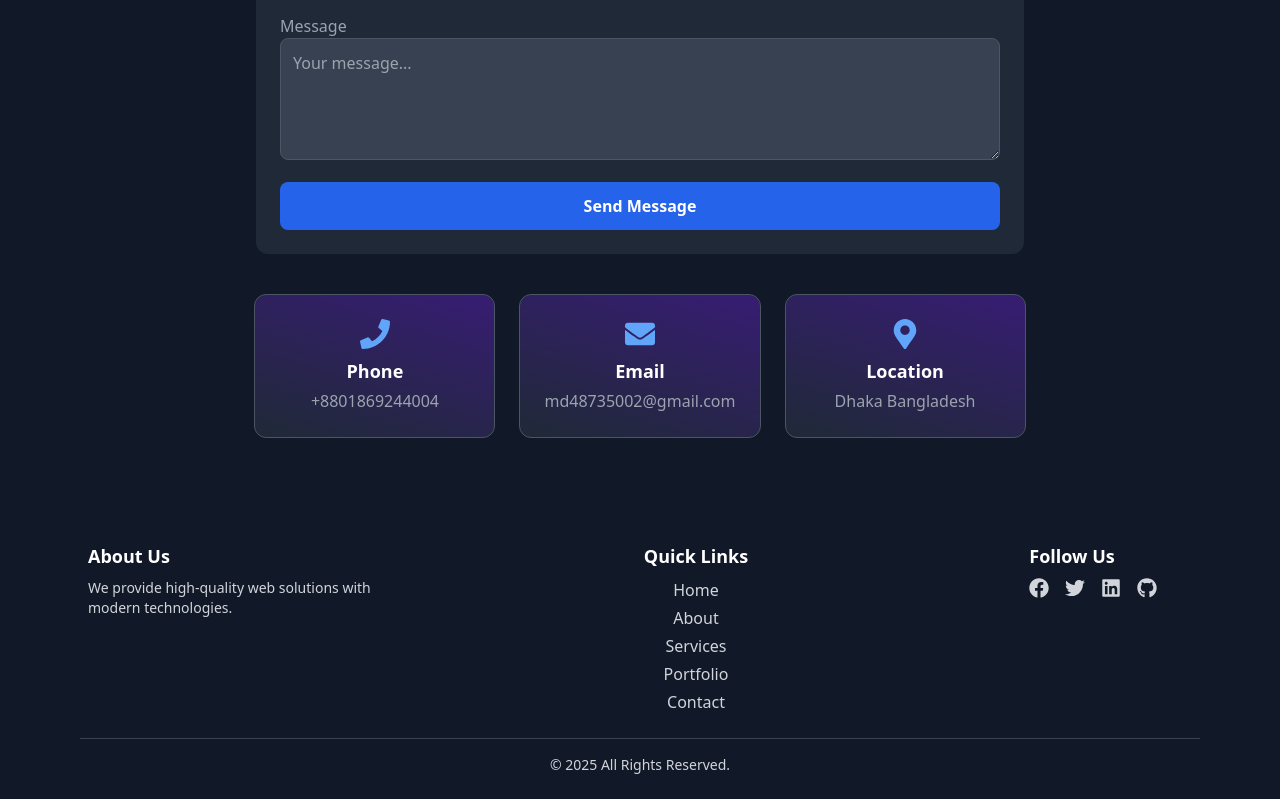
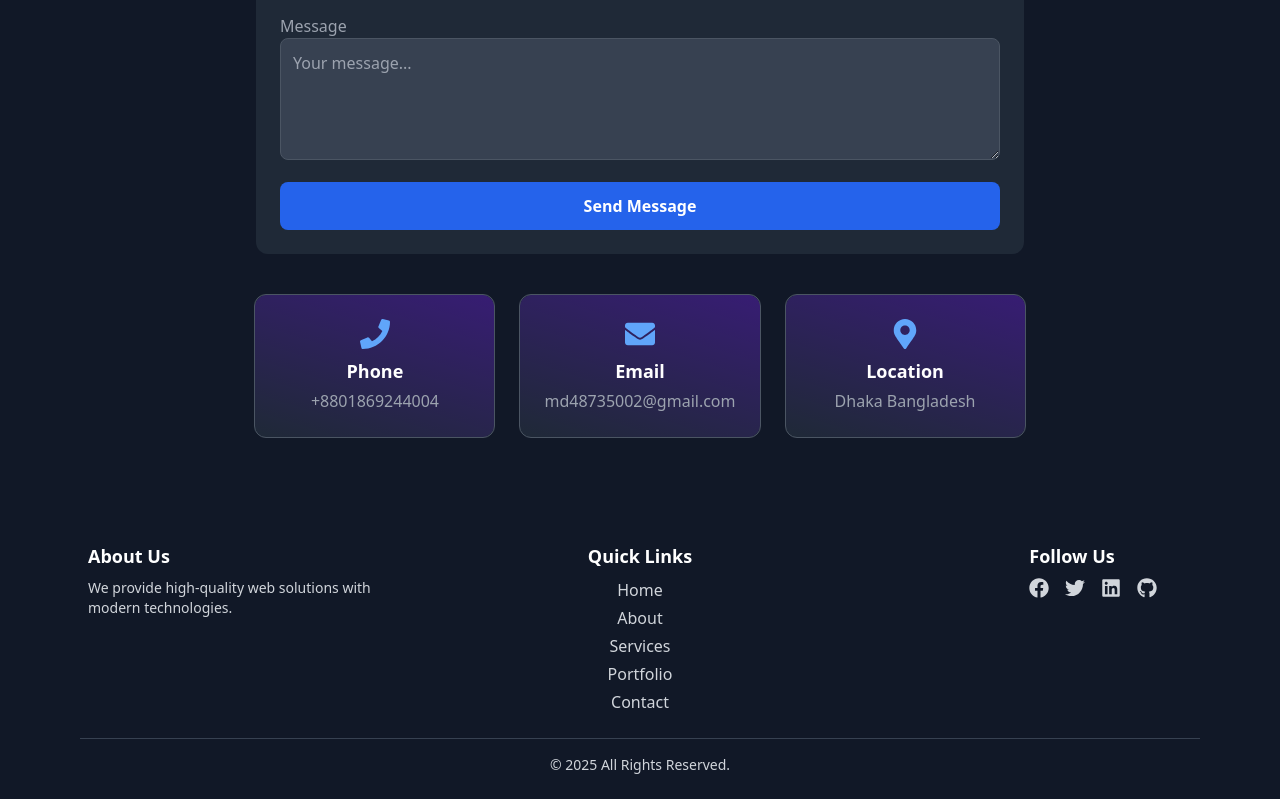
Before and after one commit to delowarmi/Portfolio, a React (Vite) app: page / in a window 1280 px wide. Shown: the part 5836-6635 px from the top of the page. Built offline with nearby package versions, Linux system fonts and the light colour scheme.

Commit message:
Adjust margin in Footer component for improved layout

```diff
--- a/src/components/Footer.jsx
+++ b/src/components/Footer.jsx
@@ -16,7 +16,7 @@ const Footer = () => {
           </div>
 
           {/* Navigation Links */}
-          <div className="lg:ml-28 text-center">
+          <div className="lg:ml-22 text-center">
             <h3 className="text-lg font-bold text-white ">Quick Links</h3>
             <ul className="mt-2 space-y-1">
               <li><a href="#" className="hover:text-orange-400">Home</a></li>
```
